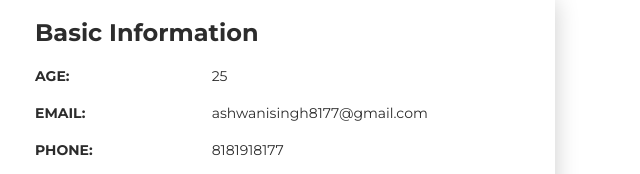
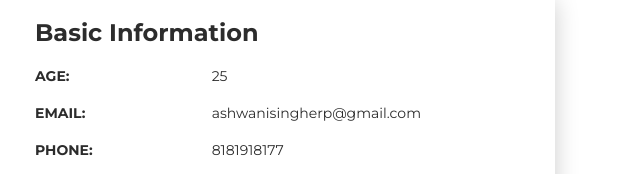
Before and after one commit to ashwaniSinghErp/ashwanisingherp.github.io, a plain HTML site: page index.html in a window 1280 px wide. Shown: the part 624-798 px from the top of the page, 640-1280 px from the left. Drawn offline with nearby package versions, Linux system fonts and the light colour scheme; a script that the page names is missing.

Commit message:
Update index.html

```diff
--- a/index.html
+++ b/index.html
@@ -1,8 +1,8 @@
 <!DOCTYPE html>
-<html lang="en-US">
   <head>
     <meta charset="UTF-8">
     <meta http-equiv="X-UA-Compatible" content="IE=edge">
+<html lang="en-US">
     <meta name="description" content="ashwanisingherp,@ashwanisingherp,ashwani singh,ashwani singh Erp,Ashwani,Singh,Erp,Jhabboo,">
     <meta name="viewport" content="width=device-width, initial-scale=1">
     <title>Ashwani Singh</title>
@@ -69,7 +69,7 @@
             </div>
             <div class="row mt-3">
               <div class="col-sm-4"><strong class="text-uppercase">Email:</strong></div>
-              <div class="col-sm-8">ashwanisingh8177@gmail.com</div>
+              <div class="col-sm-8">ashwanisingherp@gmail.com</div>
             </div>
             <div class="row mt-3">
               <div class="col-sm-4"><strong class="text-uppercase">Phone:</strong></div>
```
